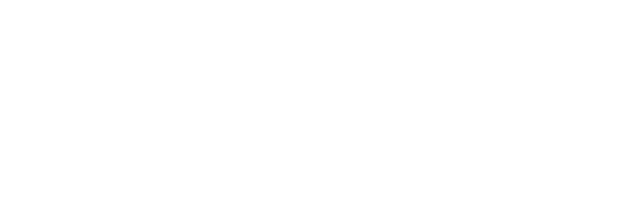
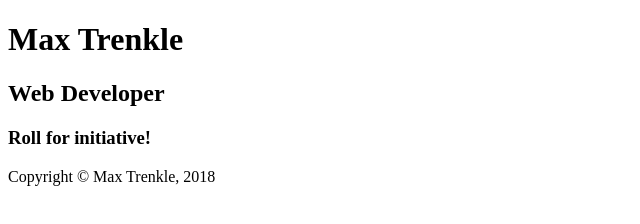
Before and after one commit to MaxTrenkle/my-character-sheet, a website: page index.html in a window 1280 px wide. Shown: the whole page, without its empty margins (0-640 px from the left). Drawn offline with Linux system fonts and the light colour scheme.

Commit message:
Add basic document structure

```diff
--- a/index.html
+++ b/index.html
@@ -10,4 +10,16 @@
     You can also download his resume from this site.">
     <title>Max Trenkle | Web Developer</title>
   </head>
+  <body>
+    <header>
+      <h1>Max Trenkle</h1>
+      <h2>Web Developer</h2>
+    </header>
+    <main>
+      <h3>Roll for initiative!</h3>
+    </main>
+    <footer>
+      <p>Copyright &copy; Max Trenkle, 2018</p>
+    </footer>
+  </body>
 </html>
```
